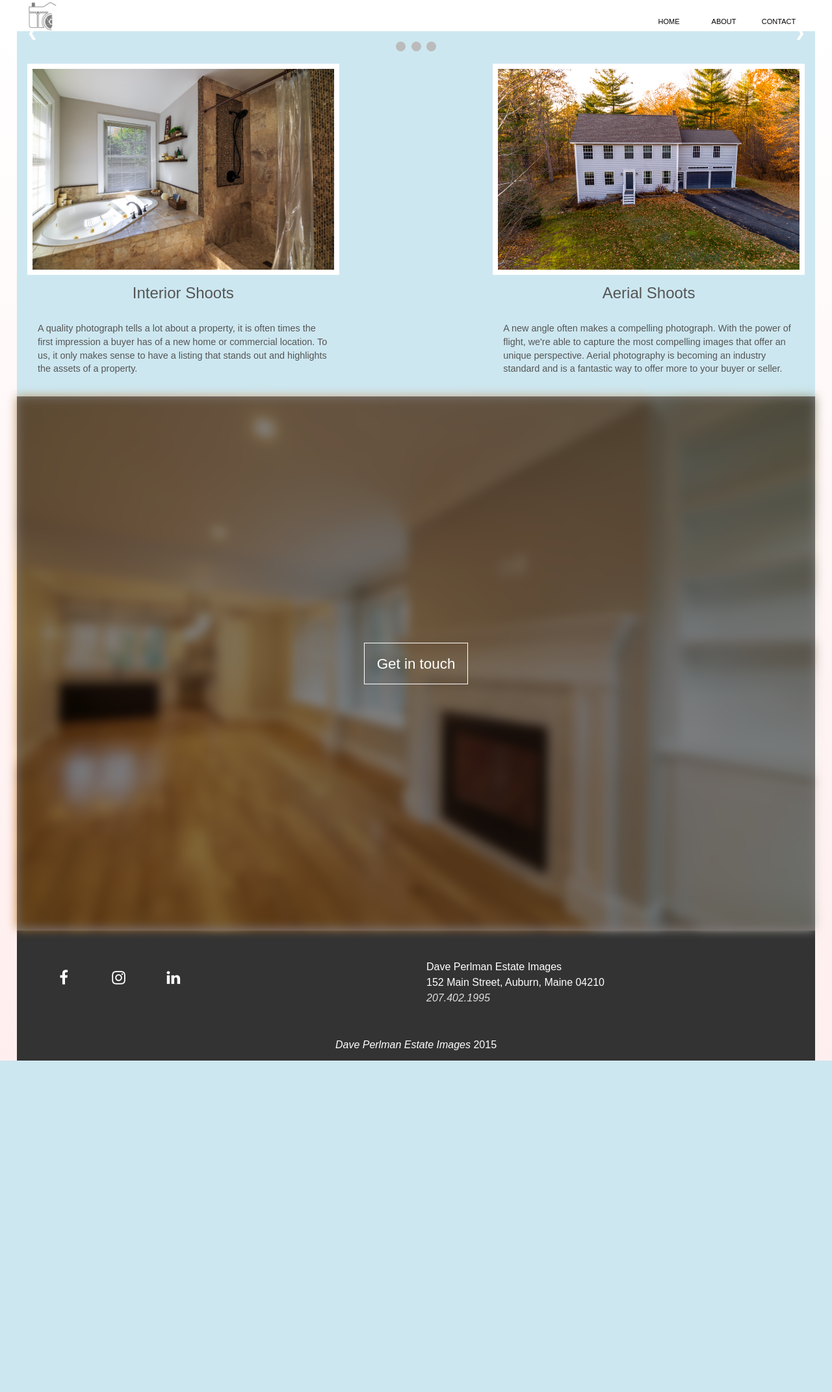
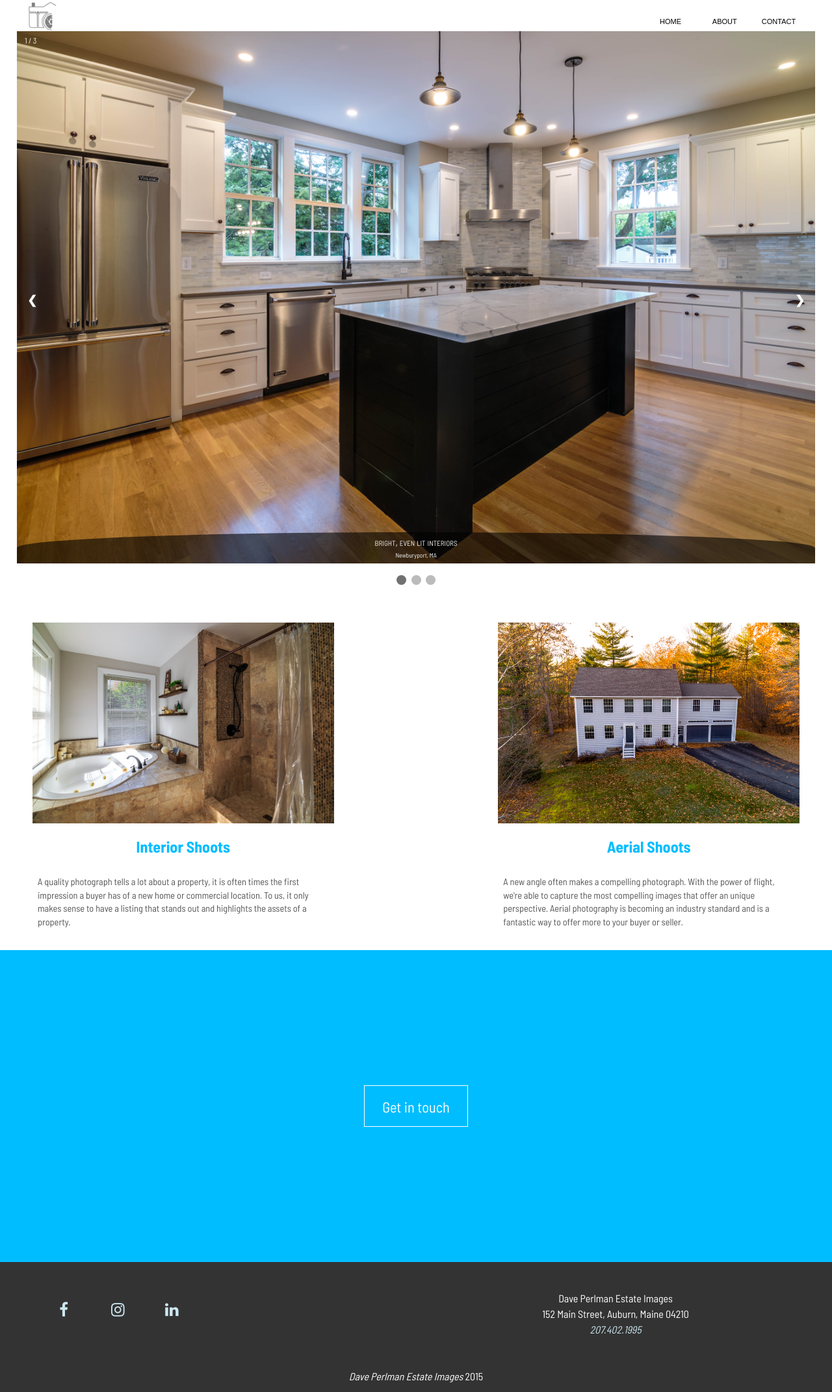
Before and after one commit to davemperlman/goodestate, a PHP site: page / in a window 1280 px wide. Shown: the whole page at 65% size. Before the commit the page ends 1632 px from the top, so only its background shows below. Run offline with PHP 8.4, Linux system fonts and the light colour scheme; some libraries are stand-ins or nearby versions.

Commit message:
working draft

```diff
--- a/_css/main.css
+++ b/_css/main.css
@@ -150,7 +150,6 @@
 
 .container {
   width: 100%;
-  max-width: 1228px;
   margin: 0 auto; }
   .container::after, .container .row::after {
     content: '';
@@ -244,21 +243,26 @@
   to {
     opacity: 1; } }
 @keyframes slide {
-  20% {
-    left: 15rem; }
+  30% {
+    transform: scale(1.2); }
   100% {
-    left: -300rem; } }
+    transform: scale(0.2);
+    opacity: 0;
+    visibility: hidden; } }
 body {
   padding-top: 3rem;
   color: #555;
-  background: linear-gradient(to bottom, #fff, #fee);
-  font-family: sans-serif; }
+  background: #fff;
+  font-family: 'Barlow Semi Condensed', sans-serif;
+  font-weight: 400; }
+  body h1, body h2, body h3 {
+    font-weight: 600;
+    color: #00BDFF; }
 
 header {
-  position: fixed;
+  position: absolute;
   top: 0;
   width: 100%;
-  max-width: 1228px;
   margin: 0 auto;
   height: 3rem;
   background-color: #fff;
@@ -295,8 +299,12 @@ header {
         header .menu li a:hover {
           text-decoration: underline; }
 
+.wrap {
+  max-width: 1228px;
+  margin: 0 auto; }
+
 .carousel {
-  background-color: #cde7f0;
+  background-color: #fff;
   overflow: hidden; }
 
 .text {
@@ -343,7 +351,7 @@ header {
       font-style: italic; }
 
 .info {
-  background-color: #cde7f0; }
+  margin-top: 2rem; }
   .info .pane h2 {
     text-align: center;
     font-size: 1.5rem;
@@ -369,7 +377,9 @@ header {
 
 .cta {
   position: relative;
-  overflow: none; }
+  overflow: none;
+  min-height: 30rem;
+  background-color: #00BDFF; }
   .cta .fill {
     width: 100%;
     min-width: 767px;
@@ -381,13 +391,55 @@ header {
     display: inline-block; }
   .cta .more {
     position: absolute;
+    overflow: hidden;
+    margin: 0 auto;
     width: 100%;
+    max-width: 1228px;
     height: 100%;
     display: block;
-    background-color: rgba(0, 0, 0, 0.5);
+    background-color: #fff;
     z-index: 20;
     top: 0;
-    left: 0; }
+    right: 0;
+    bottom: 0;
+    left: 0;
+    transition: all .5s; }
+    .cta .more.opened {
+      transition: all .5s; }
+      .cta .more.opened::before {
+        margin-right: 45%;
+        transform: skew(0deg);
+        transition: all .7s; }
+      .cta .more.opened::after {
+        margin-left: 45%;
+        transform: skew(0deg);
+        transition: all .7s; }
+    .cta .more::before {
+      transition: all .5s;
+      content: '';
+      z-index: -1;
+      width: 100%;
+      min-width: 1000px;
+      background-color: #00BDFF;
+      position: absolute;
+      height: 100%;
+      margin-right: -.05rem;
+      top: 0;
+      right: 50%;
+      transform: skew(45deg); }
+    .cta .more::after {
+      transition: all .5s;
+      content: '';
+      z-index: -1;
+      width: 100%;
+      min-width: 1000px;
+      background-color: #00BDFF;
+      margin-left: -.05rem;
+      position: absolute;
+      height: 100%;
+      top: 0;
+      left: 50%;
+      transform: skew(45deg); }
     .cta .more .activate {
       position: absolute;
       transition: all .5s;
@@ -405,19 +457,26 @@ header {
       color: #fff;
       display: block;
       margin: auto; }
+      .cta .more .activate:hover {
+        color: #cde7f0;
+        border-color: #cde7f0;
+        background-color: rgba(255, 255, 255, 0.5); }
       .cta .more .activate.clicked {
         animation: slide 1s forwards; }
 
 #contact {
-  display: none;
+  z-index: -11;
+  position: relative;
   width: 100%;
-  max-width: 450px;
-  margin: 2rem auto; }
+  height: 100%;
+  background: #cde7f0;
+  margin: 0 auto; }
   #contact h3 {
     font-size: 1.5rem;
     color: #fff;
     text-align: center;
-    margin: 1rem auto;
+    margin: 0 auto 1rem;
+    padding-top: 1rem;
     display: block; }
   #contact h4 {
     font-size: 1.3rem;
@@ -427,43 +486,58 @@ header {
     display: block; }
   #contact input, #contact textarea {
     width: 80%;
+    max-width: 450px;
     display: block;
     margin: .5rem auto;
     border: none;
     height: 2rem;
-    font-size: 1.3rem;
-    background-color: rgba(255, 255, 255, 0.4);
-    color: #fff;
+    font-size: 1.1rem;
+    background-color: rgba(255, 255, 255, 0.9);
+    color: #000;
     text-align: center; }
   #contact textarea {
     height: 8rem;
     font-size: 1.1rem;
     resize: none;
     text-align: left; }
-  #contact #submit {
-    width: 8rem;
+  #contact .buttons {
+    display: block;
+    width: 80%;
+    margin: 0 auto;
+    max-width: 450px; }
+  #contact #submit, #contact #cancel {
+    width: 49%;
     height: 3.5rem;
-    display: block;
-    margin: .5rem auto;
+    display: inline-block;
     line-height: 3.5rem;
     font-size: 1.4rem;
     text-decoration: none;
     color: #fff;
     text-align: center;
-    background-color: rgba(200, 255, 200, 0.4);
     transition: all .5s; }
+  #contact #submit {
+    float: right;
+    background-color: lightgreen; }
     #contact #submit:hover {
-      background-color: rgba(200, 255, 200, 0.7); }
+      opacity: .5; }
+  #contact #cancel {
+    float: left;
+    background-color: red; }
+    #contact #cancel:hover {
+      opacity: .5; }
 
 footer {
   background-color: #333; }
+  footer .wrap {
+    background-color: #333; }
   footer .notes {
     margin: 2rem auto;
-    color: #fff; }
+    color: #fff;
+    text-align: center; }
     footer .notes li {
       margin-bottom: .5rem; }
       footer .notes li a {
-        color: #ddd;
+        color: #cde7f0;
         text-decoration: none;
         font-style: italic; }
         footer .notes li a:hover {
@@ -480,7 +554,7 @@ footer {
         display: block;
         width: 100%;
         height: 100%;
-        color: #fff;
+        color: #cde7f0;
         transition: all .5s;
         position: relative;
         text-align: center; }
@@ -514,7 +588,7 @@ footer {
         width: 100%; }
         header .menu li a:hover {
           text-decoration: none;
-          background-color: #eee; }
+          background-color: #cde7f0; }
 
   header .mobile-nav {
     display: block;
--- a/_parts/footer.php
+++ b/_parts/footer.php
@@ -1,5 +1,6 @@
 <footer class="row">
-    <ul class="social col-6-small">
+    <div class="wrap">
+      <ul class="social col-6-small">
       <li>
         <a href="https://www.facebook.com/luxurypropertyphotos/">
           <i class="fa fa-facebook"></i>
@@ -11,7 +12,7 @@
         </a>
       </li>
       <li>
-        <a href="">
+        <a href="https://www.linkedin.com/in/dave-perlman-69298880/">
           <i class="fa fa-linkedin"></i>
         </a>
       </li>
@@ -29,6 +30,7 @@
         <a href="tel:2074021995">207.402.1995</a>
       </li>
     </ul>
+    </div>
 </footer>
 <div class="row copy">
   <p>
@@ -45,8 +47,8 @@ $('#contact-link').on('click', function(e){
   e.preventDefault();
   scrollToAnchor('contact');
   $('.activate').delay(1000).addClass('clicked');
-  $('#contact').delay(1000).fadeIn('slow');
-})
+  $('.more').addClass('opened');
+});
 
 $('#submit').on('click', function(e){
   e.preventDefault();
@@ -62,44 +64,26 @@ $('#submit').on('click', function(e){
   });
 });
 
+$('#cancel').on('click', function(e){
+  e.preventDefault();
+  $('.more').removeClass('opened');
+  $('.activate').removeClass('clicked');
+})
+
 $('.activate').on('click', function(e){
   e.preventDefault();
   $(this).addClass('clicked');
-  $('#contact').delay(1000).fadeIn('slow');
+  $('.more').delay(1000).addClass('opened');
 });
 
 $('.mobile-nav').on('click', function(){
   $('.menu').toggleClass('open');
 })
-
 function scrollToAnchor(aid) {
   var aTag = $("a[name='" + aid + "']");
   $('html, body').animate({scrollTop: aTag.offset().top}, 'slow');
 }
 
-function plusSlides(n) {
-  showSlides(slideIndex += n);
-}
-
-function currentSlide(n) {
-  showSlides(slideIndex = n);
-}
-
-function showSlides(n) {
-  var i;
-  var slides = document.getElementsByClassName("mySlides");
-  var dots = document.getElementsByClassName("dot");
-  if (n > slides.length) {slideIndex = 1}
-  if (n < 1) {slideIndex = slides.length}
-  for (i = 0; i < slides.length; i++) {
-      slides[i].style.display = "none";
-  }
-  for (i = 0; i < dots.length; i++) {
-      dots[i].className = dots[i].className.replace(" active", "");
-  }
-  slides[slideIndex-1].style.display = "block";
-  dots[slideIndex-1].className += " active";
-}
 
 </script>
 </body>
--- a/_parts/header.php
+++ b/_parts/header.php
@@ -6,19 +6,21 @@
 	<link rel="stylesheet" href="https://cdnjs.cloudflare.com/ajax/libs/meyer-reset/2.0/reset.min.css">
 	<link rel="stylesheet" href="https://maxcdn.bootstrapcdn.com/font-awesome/4.7.0/css/font-awesome.min.css">
 	<link rel="stylesheet" href="_css/main.css">
+	<link href="https://fonts.googleapis.com/css?family=Barlow+Semi+Condensed:300,400,700" rel="stylesheet">
 	<script src="https://ajax.googleapis.com/ajax/libs/jquery/3.2.1/jquery.min.js"></script>
 </head>
 <body class="container">
 	<header class="row">
-		<div class="brand col-4-small">
-			<a href="#">
+		<div class="wrap">
+			<div class="brand col-4-small">
+			<a href="/">
 			</a>
 		</div>
 		<div class="menu col-5-medium col-medium-offset-3">
 			<nav>
 				<ul>
-					<li><a href="#">home</a></li>
-					<li><a href="#">about</a></li>
+					<li><a href="/">home</a></li>
+					<li><a href="about.php">about</a></li>
 					<li><a id="contact-link" name="contact-link" href="#">contact</a></li>
 				</ul>
 			</nav>
@@ -26,4 +28,5 @@
 		<div class="mobile-nav">
 				&#9776;
 		</div>
+		</div>
 	</header>
--- a/_scss/grid.scss
+++ b/_scss/grid.scss
@@ -36,7 +36,7 @@
 
 .container {
 	width: 100%; // Change to fixed;
-	max-width: 1228px;
+	//max-width: 1228px;
 	margin: 0 auto;
 	&::after, .row::after {
 		content: '';
--- a/_scss/main.scss
+++ b/_scss/main.scss
@@ -1,21 +1,29 @@
 @import 'grid';
 @import 'slide';
 @keyframes slide {
-	20% { left: 15rem;}
-	100% { left: -300rem;}
+	30% {transform: scale(1.2);}
+	100% {transform: scale(.2); opacity: 0; visibility: hidden;}
 }
+// @keyframes shine {
+// 	0% {}
+// }
 body {
 	padding-top: 3rem;
 	color: #555;
-	background: linear-gradient( to bottom, #fff, #fee);
-	font-family: sans-serif;
+	background: #fff;
+	font-family: 'Barlow Semi Condensed', sans-serif;
+	font-weight: 400;
+	h1, h2, h3 {
+		font-weight: 600;
+		color: #00BDFF;
+	}
 }
 // Header //
 	header {
-		position: fixed;
+		position: absolute;
 		top: 0;
 		width: 100%;
-		max-width: 1228px;
+		//max-width: 1228px;
 		margin: 0 auto;
 		height: 3rem;
 		background-color: #fff;
@@ -58,8 +66,12 @@ body {
 			}
 		}
 	}
+.wrap {
+	max-width: 1228px;
+	margin: 0 auto;
+}
 .carousel {
-	background-color: #cde7f0;
+	background-color: #fff;
 	overflow: hidden;
 }
 .text {
@@ -115,7 +127,8 @@ body {
 	}
 }
 .info {
-	background-color: #cde7f0;
+	//background: linear-gradient( to bottom,#fff, #cde7f0, #fff) ;
+	margin-top: 2rem;
 	.pane {
 		h2 {
 			text-align: center;
@@ -148,6 +161,8 @@ body {
 .cta {
 	position: relative;
 	overflow: none;
+	min-height: 30rem;
+	background-color: #00BDFF;
 	.fill {
 		width: 100%;
 		min-width: 767px;
@@ -160,13 +175,60 @@ body {
 	}
 	.more {
 		position: absolute;
+		overflow: hidden;
+		margin: 0 auto;
 		width: 100%;
+		max-width: 1228px;
 		height: 100%;
 		display: block;
-		background-color: rgba(0,0,0,.5);
+		background-color: #fff;
 		z-index: 20;
 		top: 0;
+		right: 0;
+		bottom: 0;
 		left: 0;
+		transition: all .5s;
+		&.opened {
+			transition: all .5s;
+			&::before {
+				margin-right: 45%;
+				transform: skew(0deg);
+				transition: all .7s;
+			}
+			&::after {
+				margin-left: 45%;
+				transform: skew(0deg);
+				transition: all .7s;
+			}
+		}
+		&::before {
+			transition: all .5s;
+			content: '';
+			z-index: -1;
+			width: 100%;
+			min-width: 1000px;
+			background-color: #00BDFF;
+			position: absolute;
+			height: 100%;
+			margin-right: -.05rem;
+			top: 0;
+			right: 50%;
+			transform: skew(45deg);
+		}
+		&::after {
+			transition: all .5s;
+			content: '';
+			z-index: -1;
+			width: 100%;
+			min-width: 1000px;
+			background-color: #00BDFF;
+			margin-left: -.05rem;
+			position: absolute;
+			height: 100%;
+			top: 0;
+			left: 50%;
+			transform: skew(45deg);
+		}
 		.activate {
 			position: absolute;
 			transition: all .5s;
@@ -184,6 +246,11 @@ body {
 			color: #fff;
 			display: block;
 			margin: auto;
+			&:hover {
+				color: #cde7f0;
+				border-color: #cde7f0;
+				background-color: rgba(255,255,255,.5);
+			}
 			&.clicked {
 				animation: slide 1s forwards;
 			}
@@ -192,15 +259,18 @@ body {
 }
 
 #contact {
-	display: none;
+	z-index: -11;
+	position: relative;
 	width: 100%;
-	max-width: 450px;
-	margin: 2rem auto;
+	height: 100%;
+	background: #cde7f0;
+	margin: 0 auto;
 	h3 {
 		font-size: 1.5rem;
 		color: #fff;
 		text-align: center;
-		margin: 1rem auto;
+		margin: 0 auto 1rem;
+		padding-top: 1rem;
 		display: block;
 	}
 	h4 {
@@ -212,13 +282,14 @@ body {
 	}
 	input, textarea {
 		width: 80%;
+		max-width: 450px;
 		display: block;
 		margin: .5rem auto;
 		border: none;
 		height: 2rem;
-		font-size: 1.3rem;
-		background-color: rgba(255,255,255,.4);
-		color: #fff;
+		font-size: 1.1rem;
+		background-color: rgba(255,255,255,.9);
+		color: #000;
 		text-align: center;
 	}
 	textarea {
@@ -227,33 +298,53 @@ body {
 		resize: none;
 		text-align: left;
 	}
-	#submit {
-		width: 8rem;
+	.buttons {
+		display: block;
+		width: 80%;
+		margin: 0 auto;
+		max-width: 450px;
+	}
+	#submit, #cancel {
+		width: 49%;
 		height: 3.5rem;
-		display: block;
-		margin: .5rem auto;
+		display: inline-block;
+		//margin: .5rem auto;
 		line-height: 3.5rem;
 		font-size: 1.4rem;
 		text-decoration: none;
 		color: #fff;
 		text-align: center;
-		background-color: rgba(200,255,200,.4);
 		transition: all .5s;
-		&:hover {
-			background-color: rgba(200,255,200,.7);
+	}
+		#submit {
+			float: right;
+			background-color: lightgreen;
+			&:hover {
+				opacity: .5;
+			}
 		}
-	}
+		#cancel {
+			float: left;
+			background-color: red;
+			&:hover {
+				opacity: .5;
+			}
+		}
 }
 
 footer {
 	background-color: #333;
+	.wrap {
+		background-color: #333;
+	}
 	.notes {
 		margin: 2rem auto;
 		color: #fff;
+		text-align: center;
 		li {
 			margin-bottom: .5rem;
 			a {
-				color: #ddd;
+				color: #cde7f0;
 				text-decoration: none;
 				font-style: italic;
 				&:hover {
@@ -274,7 +365,7 @@ footer {
 				display: block;
 				width: 100%;
 				height: 100%;
-				color: #fff;
+				color: #cde7f0;
 				transition: all .5s;
 				position: relative;
 				text-align: center;
@@ -319,7 +410,7 @@ footer {
 				a {
 					&:hover {
 						text-decoration: none;
-						background-color: #eee;
+						background-color: #cde7f0;
 					}
 				}
 			}
--- a/index.php
+++ b/index.php
@@ -48,7 +48,8 @@
 
 <section class="info row">
 
-	<div class="pane col-5-small ">
+	<div class="wrap">
+		<div class="pane col-5-small ">
 		<div class="thumbnailwrap">
 			<img src="_img/img-1-2.jpg" alt="" class="thumbnail">
 		</div>
@@ -62,11 +63,13 @@
 		<h2>Aerial Shoots</h2>
 		<p>A new angle often makes a compelling photograph. With the power of flight, we're able to capture the most compelling images that offer an unique perspective. Aerial photography is becoming an industry standard and is a fantastic way to offer more to your buyer or seller.</p>
 	</div>
+	</div>
 </section>
 
 <section class="cta row">
-	<a href="#contact" name="contact"></a>
-	<img src="_img/cta.jpg" alt="" class="fill">
+	<div class="wrap">
+		<a href="#contact" name="contact"></a>
+	<!-- <img src="_img/cta.jpg" alt="" class="fill"> -->
 	<span class="more">
 		<a href="" class="activate">
 			Get in touch
@@ -81,14 +84,42 @@
 			<textarea id="message">
 
 			</textarea>
-			<a href="#" id="submit">Submit</a>
+			<div class="buttons">
+				<a href="#" id="cancel">Cancel</a>
+				<a href="#" id="submit">Submit</a>
+			</div>
 		</form>
 	</span>
+	</div>
 </section>
 
 <script>
 		var slideIndex = 1;
 		showSlides(slideIndex);
+
+function plusSlides(n) {
+  showSlides(slideIndex += n);
+}
+
+function currentSlide(n) {
+  showSlides(slideIndex = n);
+}
+
+function showSlides(n) {
+  var i;
+  var slides = document.getElementsByClassName("mySlides");
+  var dots = document.getElementsByClassName("dot");
+  if (n > slides.length) {slideIndex = 1}
+  if (n < 1) {slideIndex = slides.length}
+  for (i = 0; i < slides.length; i++) {
+      slides[i].style.display = "none";
+  }
+  for (i = 0; i < dots.length; i++) {
+      dots[i].className = dots[i].className.replace(" active", "");
+  }
+  slides[slideIndex-1].style.display = "block";
+  dots[slideIndex-1].className += " active";
+}
 </script>
 
 
```
Also changed, not shown: about.php (+15 -6 lines), 1 other file.
